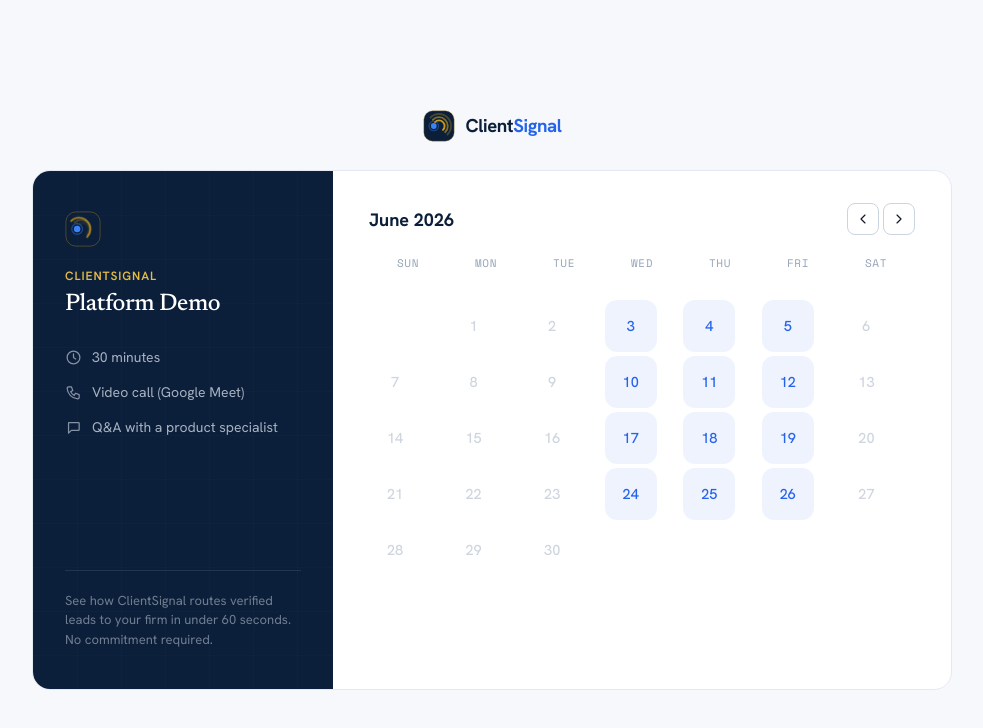
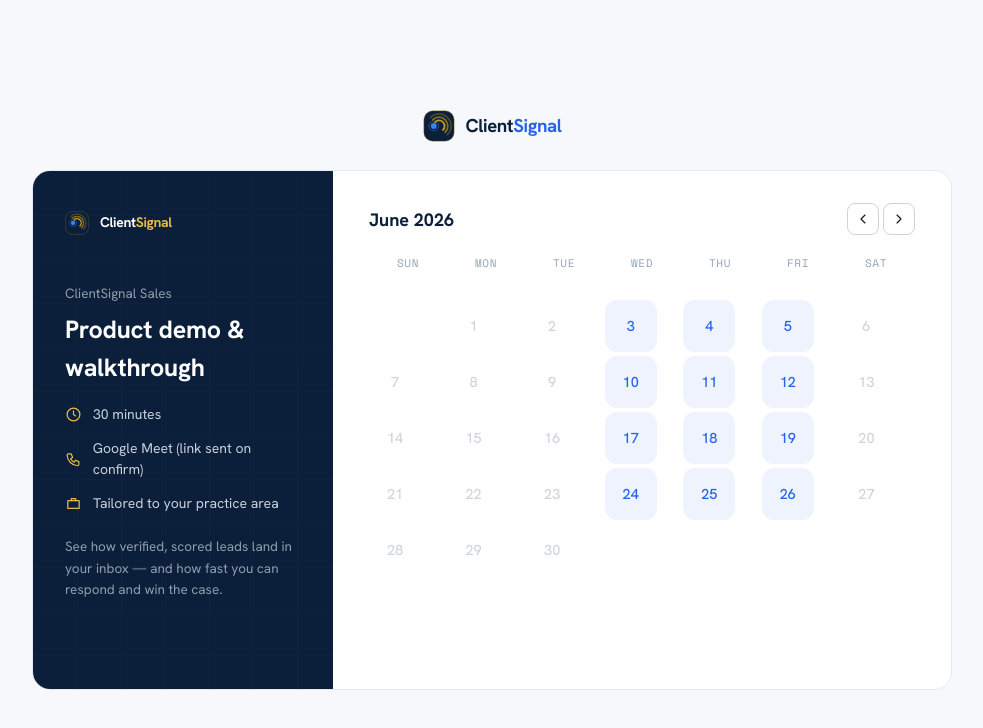
Before and after one commit to Timi16/Clientsignal, a Next.js app: page /demo in a window 1280 px wide. Shown: the top 728 px of the page, without its empty margins (148-1131 px from the left). Built offline with nearby package versions, Linux system fonts and the light colour scheme.

Commit message:
Adding page fixes from attorney

```diff
--- a/src/app/attorney/onboard/page.tsx
+++ b/src/app/attorney/onboard/page.tsx
@@ -352,7 +352,7 @@
 
           {/* step 5: billing setup */}
           {step === 5 && (
-            <div className="stack" style={{ gap: 22 }}>
+            <div className="stack rise" style={{ gap: 22 }}>
               <div style={{ display: "grid", gridTemplateColumns: "1fr 1fr", gap: 18 }}>
                 <div style={{ gridColumn: "1 / -1" }}>
                   <Field label="Card number" placeholder="4242 4242 4242 4242" icon="card" />
--- a/src/app/demo/page.tsx
+++ b/src/app/demo/page.tsx
@@ -2,7 +2,7 @@
 
 import { useState } from "react";
 import { useRouter } from "next/navigation";
-import { Logo, Mark, Field, LField, inpStyle } from "@/components/ui";
+import { Logo, Field, LField, inpStyle } from "@/components/ui";
 import { Icon } from "@/components/icons";
 
 const AVAIL_DAYS = [3, 4, 5, 10, 11, 12, 17, 18, 19, 24, 25, 26];
@@ -89,52 +89,16 @@
                 position: "relative",
               }}
             >
-              <Mark size={36} live />
-              <div>
-                <p
-                  style={{
-                    fontSize: 12,
-                    fontWeight: 600,
-                    letterSpacing: "0.08em",
-                    textTransform: "uppercase",
-                    color: "var(--gold-soft)",
-                    marginBottom: 6,
-                  }}
-                >
-                  ClientSignal
-                </p>
-                <h2
-                  className="display"
-                  style={{ fontSize: 24, color: "#fff", lineHeight: 1.15 }}
-                >
-                  Platform Demo
-                </h2>
-              </div>
-              <div style={{ display: "flex", flexDirection: "column", gap: 14, marginTop: 8 }}>
-                <div className="row" style={{ gap: 10, color: "rgba(234,240,249,0.7)", fontSize: 14 }}>
-                  <Icon name="clock" size={17} color="rgba(234,240,249,0.55)" />
-                  30 minutes
+              <button onClick={() => router.push("/")} style={{ position: "relative", zIndex: 1, marginBottom: 26 }}><Logo light size={24} /></button>
+              <div style={{ position: "relative", zIndex: 1 }}>
+                <span style={{ fontSize: 13.5, color: "rgba(234,240,249,0.6)" }}>ClientSignal Sales</span>
+                <h1 style={{ fontSize: 25, fontWeight: 700, margin: "6px 0 18px", letterSpacing: "-0.01em" }}>Product demo &amp; walkthrough</h1>
+                <div className="stack" style={{ gap: 13 }}>
+                  {[["clock", "30 minutes"], ["phone", "Google Meet (link sent on confirm)"], ["briefcase", "Tailored to your practice area"]].map(([ic, t]) => (
+                    <div key={t} className="row" style={{ gap: 11, fontSize: 14, color: "rgba(234,240,249,0.85)" }}><Icon name={ic} size={17} color="var(--gold-soft)" /> {t}</div>
+                  ))}
                 </div>
-                <div className="row" style={{ gap: 10, color: "rgba(234,240,249,0.7)", fontSize: 14 }}>
-                  <Icon name="phone" size={17} color="rgba(234,240,249,0.55)" />
-                  Video call (Google Meet)
-                </div>
-                <div className="row" style={{ gap: 10, color: "rgba(234,240,249,0.7)", fontSize: 14 }}>
-                  <Icon name="message" size={17} color="rgba(234,240,249,0.55)" />
-                  Q&A with a product specialist
-                </div>
-              </div>
-              <div
-                style={{
-                  marginTop: "auto",
-                  borderTop: "1px solid rgba(255,255,255,0.1)",
-                  paddingTop: 20,
-                  fontSize: 13,
-                  color: "rgba(234,240,249,0.45)",
-                  lineHeight: 1.5,
-                }}
-              >
-                See how ClientSignal routes verified leads to your firm in under 60 seconds. No commitment required.
+                <p style={{ fontSize: 13.5, color: "rgba(234,240,249,0.6)", lineHeight: 1.6, marginTop: 22 }}>See how verified, scored leads land in your inbox — and how fast you can respond and win the case.</p>
               </div>
             </div>
 
```
